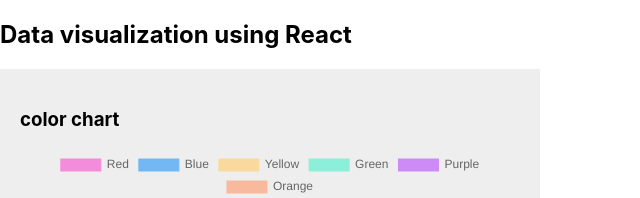
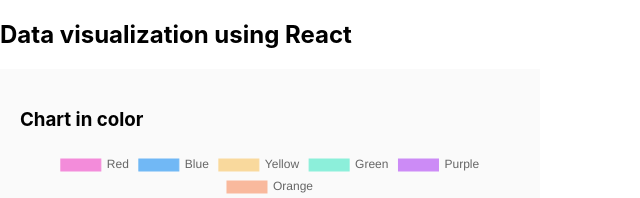
Before and after one commit to palhamel/data_vis_react_chart, a React (Create React App) app: page / in a window 1280 px wide. Shown: the top 198 px of the page, without its empty margins (0-640 px from the left). Built offline with nearby package versions, Linux system fonts and the light colour scheme.

Commit message:
cleanup and change to functional component

```diff
--- a/src/components/colorChart.js
+++ b/src/components/colorChart.js
@@ -2,7 +2,7 @@
 import Chart from "chart.js";
 import "./colorchart.css";
 
-export default function Chartcolor() {
+export const Chartcolor = () => {
   useEffect(() => {
     const ctx = document.getElementById("myChart");
     new Chart(ctx, {
@@ -21,7 +21,14 @@
               "#cc8bf6",
               "#f9b99d",
             ],
-            borderColor: ["#f38cda", "#71b8f5", "#f9d99d", "#8cefda", "#cc8bf6", "#f9b99d"],
+            borderColor: [
+              "#f38cda",
+              "#71b8f5",
+              "#f9d99d",
+              "#8cefda",
+              "#cc8bf6",
+              "#f9b99d",
+            ],
             borderWidth: 1,
           },
         ],
@@ -30,8 +37,8 @@
   });
   return (
     <div className="chart-wrapper">
-      <h3>color chart</h3>
+      <h3>Chart in color</h3>
       <canvas id="myChart" width="400" height="400" />
     </div>
   );
-}
+};
--- a/src/components/colorchart.css
+++ b/src/components/colorchart.css
@@ -1,6 +1,6 @@
 .chart-wrapper {
  width: 500px;
- background-color: rgb(238, 238, 238);
+ background-color: rgb(250, 250, 250);
  padding: 20px;
 
 }
```
Also changed, not shown: src/App.js (+3 -4 lines), src/index.js (+5 -8 lines).
